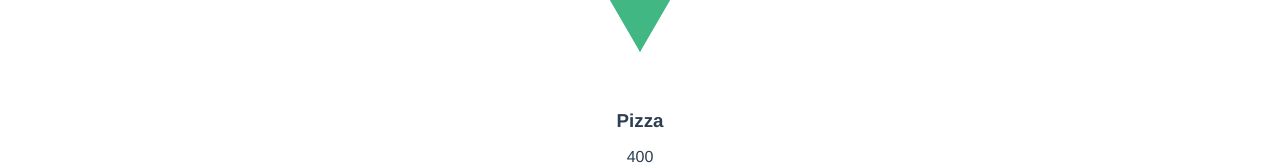
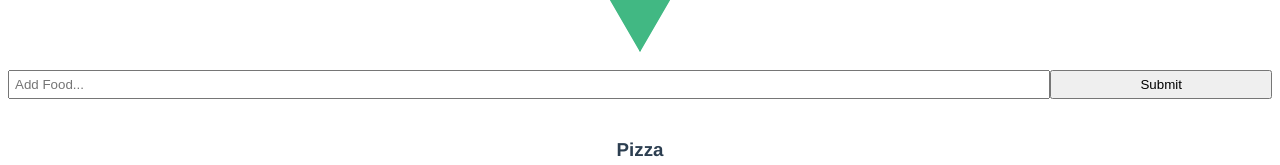
Before and after one commit to chadhindsight/-vue-nutrition, a Vue app: page / in a window 1280 px wide. Shown: the part 194-359 px from the top of the page. Built offline with nearby package versions, Linux system fonts and the light colour scheme.

Commit message:
Swap component positions

```diff
--- a/src/App.vue
+++ b/src/App.vue
@@ -1,8 +1,8 @@
 <template>
   <div id="app">
     <img alt="Vue logo" src="./assets/logo.png" />
+    <AddFood v-on:add-food="addFood" />
     <Foods v-bind:foods="foods" />
-    <AddFood />
   </div>
 </template>
 
```
